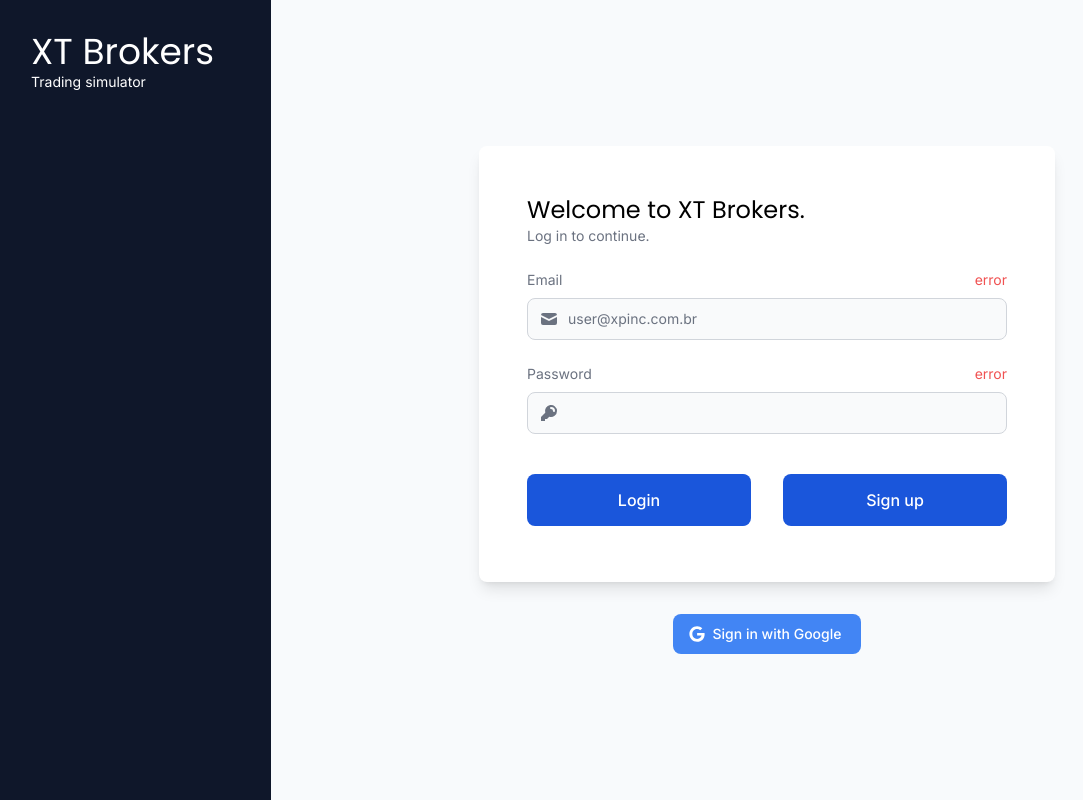
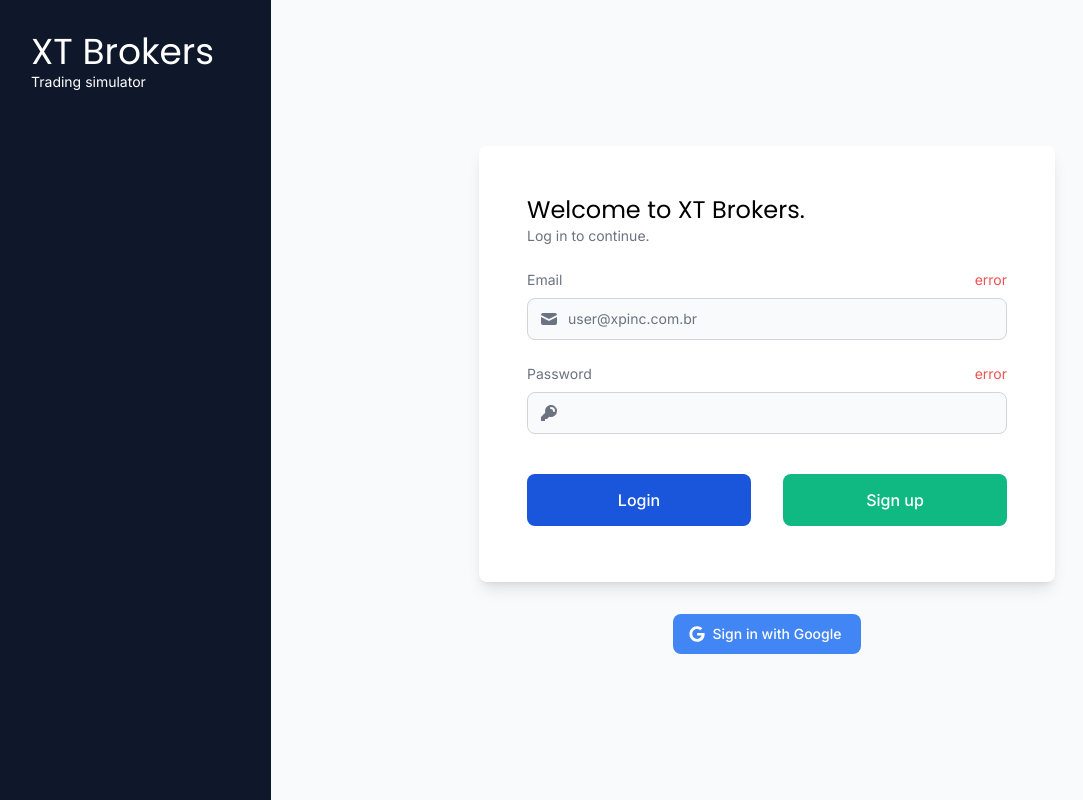
Before and after one commit to pedrossdemelo/xt-brokers, a React (Vite) app: page /login in a window 1280 px wide. Shown: the whole page, without its empty margins (17-1100 px from the left). Built offline with nearby package versions, Linux system fonts and the light colour scheme.

Commit message:
style: tweak color scheme

```diff
--- a/src/pages/Home.tsx
+++ b/src/pages/Home.tsx
@@ -94,18 +94,16 @@
               type="submit"
               className="text-white bg-blue-700 hover:bg-blue-800 focus:ring-4
             focus:ring-blue-300 font-medium rounded-lg px-5 py-3.5 mr-2 mb-2
-            dark:bg-blue-600 dark:hover:bg-blue-700 focus:outline-none
-            dark:focus:ring-blue-800 w-full"
+            focus:outline-none w-full"
             >
               Login
             </button>
 
             <button
               type="submit"
-              className="text-white bg-blue-700 hover:bg-blue-800 focus:ring-4
+              className="text-white bg-emerald-500 hover:bg-emerald-700 focus:ring-4
             focus:ring-blue-300 font-medium rounded-lg px-5 py-3.5 ml-2 mb-2
-            dark:bg-blue-600 dark:hover:bg-blue-700 focus:outline-none
-            dark:focus:ring-blue-800 w-full"
+            focus:outline-none w-full"
             >
               Sign up
             </button>
```
